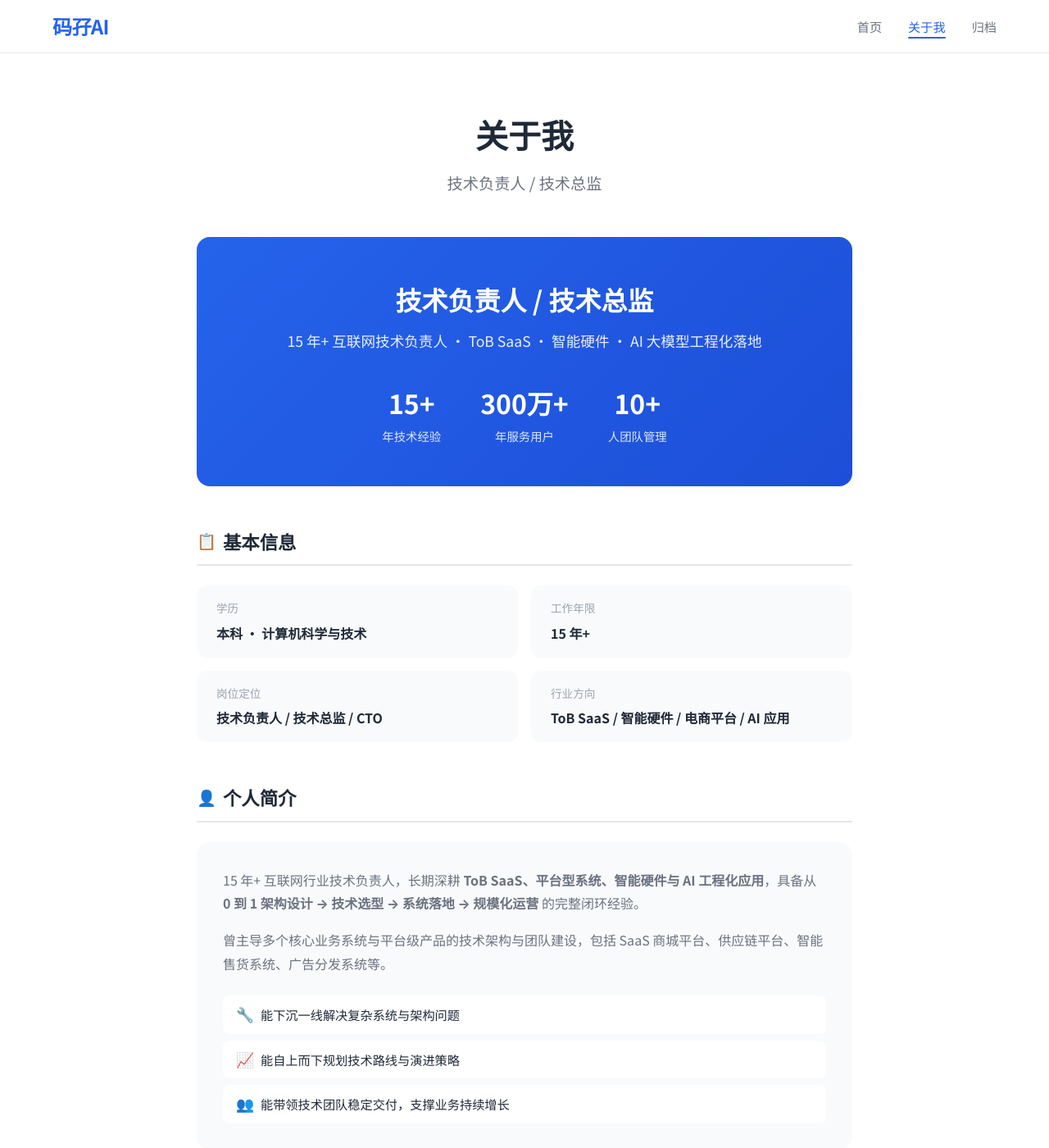
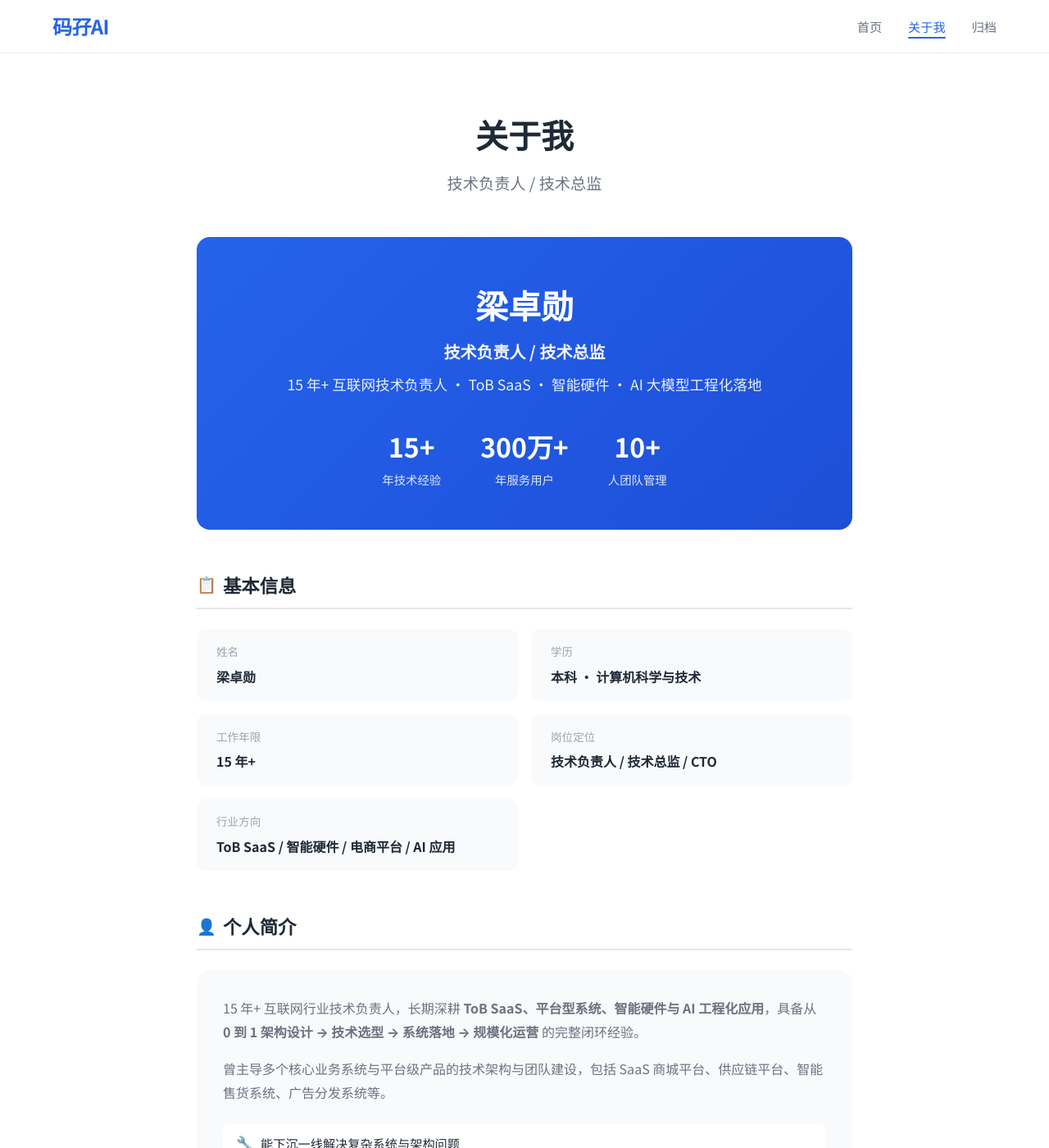
Before and after one commit to yqdaddy/aboutme, a Jekyll site: the page built from about.md, in a window 1280 px wide and 1400 px high. Shown: the whole window at 82% size. Built offline with Jekyll 4.4.1, drawn with Linux system fonts in a browser that asks for light colours.

Commit message:
feat: 添加姓名"梁卓勋"到关于我页面
- Hero区域显示姓名和职位
- 基本信息卡片添加姓名字段

https://claude.ai/code/session_019xT3m9RbZjjgw1wm1bGxuF

```diff
--- a/about.md
+++ b/about.md
@@ -9,7 +9,8 @@ subtitle: 技术负责人 / 技术总监
 <!-- Hero 个人介绍 -->
 <section class="resume-hero">
   <div class="resume-hero-content">
-    <h1 class="resume-name">技术负责人 / 技术总监</h1>
+    <h1 class="resume-name">梁卓勋</h1>
+    <p class="resume-title">技术负责人 / 技术总监</p>
     <p class="resume-tagline">15 年+ 互联网技术负责人 · ToB SaaS · 智能硬件 · AI 大模型工程化落地</p>
     <div class="resume-highlights">
       <div class="highlight-item">
@@ -35,6 +36,10 @@ subtitle: 技术负责人 / 技术总监
     基本信息
   </h2>
   <div class="info-cards">
+    <div class="info-card">
+      <span class="info-label">姓名</span>
+      <span class="info-value">梁卓勋</span>
+    </div>
     <div class="info-card">
       <span class="info-label">学历</span>
       <span class="info-value">本科 · 计算机科学与技术</span>
--- a/assets/css/style.css
+++ b/assets/css/style.css
@@ -676,8 +676,15 @@ body {
 }
 
 .resume-name {
-  font-size: 2rem;
+  font-size: 2.5rem;
   font-weight: 800;
+  margin-bottom: var(--spacing-xs);
+}
+
+.resume-title {
+  font-size: 1.25rem;
+  font-weight: 600;
+  opacity: 0.95;
   margin-bottom: var(--spacing-sm);
 }
 
```
